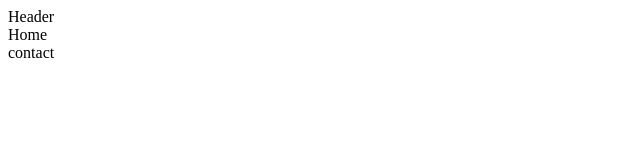
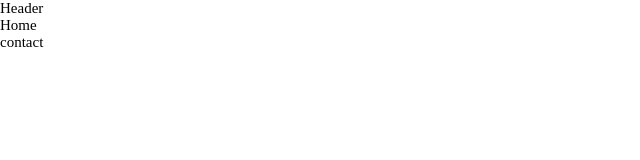
Before and after one commit to thiago-porto25/shop-app, a React (Create React App) app: page / in a window 1280 px wide. Shown: the top 160 px of the page, without its empty margins (0-640 px from the left). Built offline with nearby package versions, Linux system fonts and the light colour scheme.

Commit message:
add global style

```diff
--- a/src/App.js
+++ b/src/App.js
@@ -1,5 +1,6 @@
 import React, { useState } from 'react'
 import { Switch, Route } from 'react-router-dom'
+import { globalStyle as GlobalStyle } from './globalStyles'
 import About from './pages/About'
 import Cart from './pages/Cart'
 import Home from './pages/Home'
@@ -12,6 +13,7 @@ function App() {
   const [cart, setCart] = useState([])
   return (
     <>
+      <GlobalStyle />
       <Switch>
         <Route exact path={ROUTES.HOME}>
           <Home cart={cart} />
--- /dev/null
+++ b/src/globalStyles.js
@@ -0,0 +1,8 @@
+import { createGlobalStyle } from 'styled-components'
+
+export const globalStyle = createGlobalStyle`
+  html, body {
+    margin: 0;
+    font-size: 15px;
+  }
+`
```
